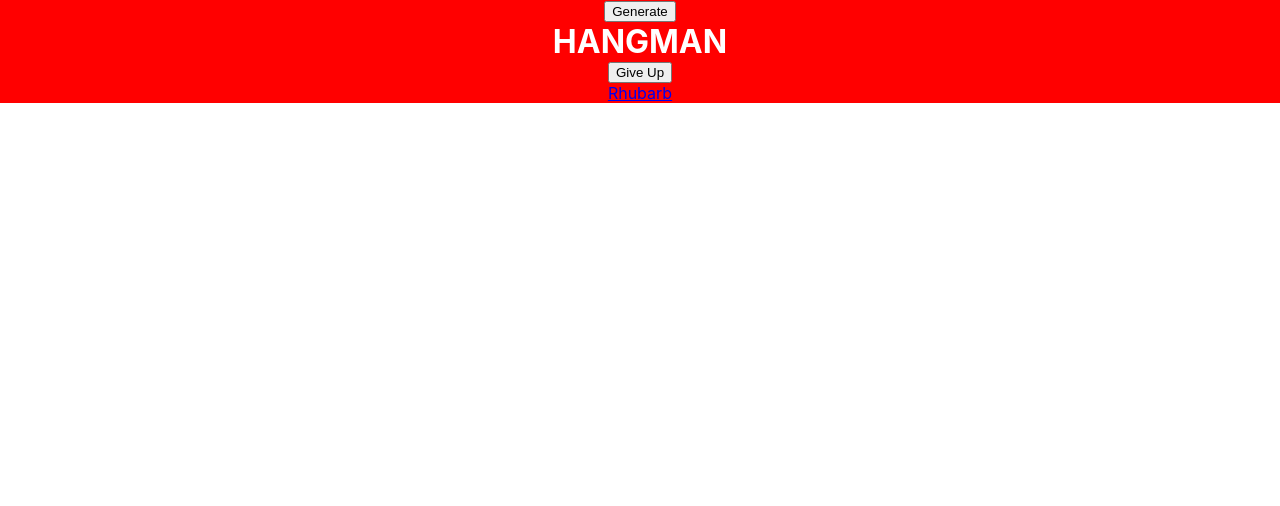
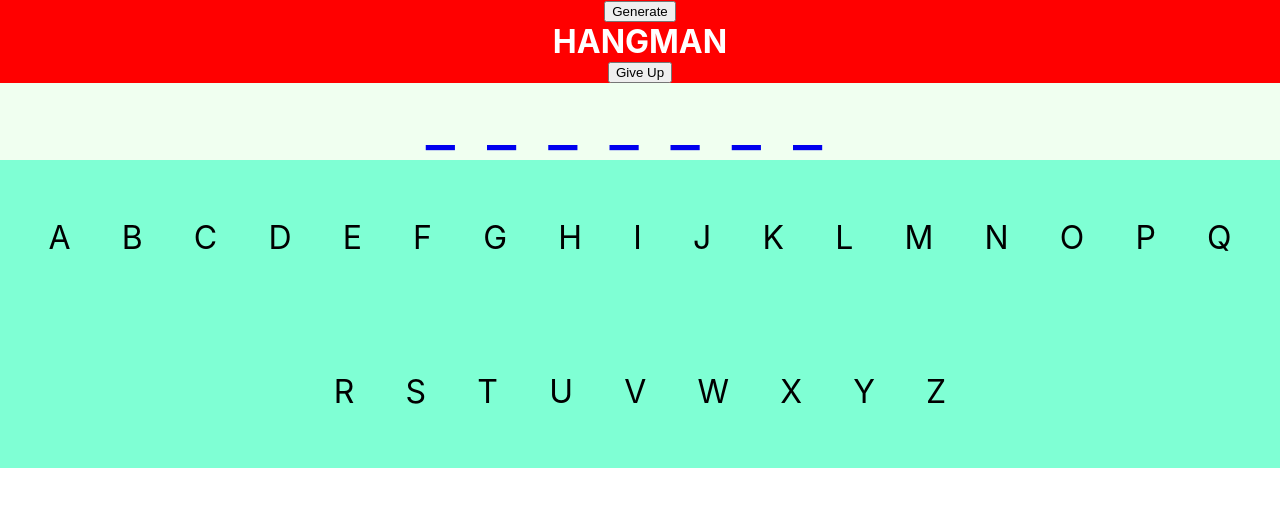
Before and after one commit to wakandacat/HangmanGameUpdated, a React (Create React App) app: page / in a window 1280 px wide. Shown: the top 506 px of the page. Built offline with nearby package versions, Linux system fonts and the light colour scheme.

Commit message:
basic alphabet and hide letters

```diff
--- a/src/App.js
+++ b/src/App.js
@@ -1,6 +1,7 @@
 import './App.css';
 import Navbar from './components/Navbar';
 import ToGuess from './components/ToGuess';
+import Alphabet from './components/Alphabet';
 
 function App() {
 
@@ -8,6 +9,7 @@ function App() {
     <div className="App">
       <Navbar/>
       <ToGuess/>
+      <Alphabet/>
     </div>
   );
 }
--- /dev/null
+++ b/src/components/Alphabet.js
@@ -0,0 +1,16 @@
+import GlobalContext from './GlobalContext';
+import '../styles/Alphabet.css'
+
+function Alphabet() {
+
+    const alphabetList = "ABCDEFGHIJKLMNOPQRSTUVWXYZ";
+    const collectionOfLetters = [];
+
+    for(let x=0;x < alphabetList.length;x++){
+        collectionOfLetters.push(<p value={alphabetList[x]} key={alphabetList[x].toString()}>{alphabetList[x]}</p>);
+    }
+
+    return <div id='alpha'>{collectionOfLetters}</div>
+}
+
+export default Alphabet;
--- a/src/components/GlobalProvider.js
+++ b/src/components/GlobalProvider.js
@@ -4,7 +4,8 @@ import GlobalContext from './GlobalContext';
 const GlobalProvider = ({ children }) => {
     const [globalState, setGlobalState] = useState({
       title: "Rhubarb",
-      wikiLink: "https://en.wikipedia.org/wiki/Rhubarb"
+      wikiLink: "https://en.wikipedia.org/wiki/Rhubarb",
+      guessedLetters: "",
     });
 
     return (
--- a/src/components/Navbar.js
+++ b/src/components/Navbar.js
@@ -1,4 +1,4 @@
-import '../styles/Navbar.module.css'
+import '../styles/Navbar.css'
 import Button from './Button';
 import React, { useContext } from 'react';
 import GlobalContext from './GlobalContext';
@@ -34,7 +34,7 @@ function Navbar() {
     };
 
     return (
-        <div>
+        <div id='nav'>
             <Button onClick={generateNew} label="Generate" />
             <h2>HANGMAN</h2>
             <Button onClick={giveUp} label="Give Up" />
--- a/src/components/ToGuess.js
+++ b/src/components/ToGuess.js
@@ -1,9 +1,26 @@
 import React, { useContext } from 'react';
 import GlobalContext from './GlobalContext';
+import '../styles/ToGuess.css'
 
 const ToGuess = () => {
+
     const { globalState } = useContext(GlobalContext);
-    return <span><a href={globalState.wikiLink} target="_blank">{globalState.title}</a></span>;
+    console.log(globalState.title);
+
+    //get the current title to guess
+    let titleString = "";
+
+    //manipulate it to display it
+    for(let x=0;x<globalState.title.length;x++){
+        //if the current char is a letter then hide it
+        if((/[a-zA-Z]/).test(globalState.title[x])){
+            titleString = titleString + "_";
+        } else { //if current char is not a letter then show it
+            titleString = titleString + globalState.title[x];
+        }
+    }
+
+    return <div id='guessingContainer'><a href={globalState.wikiLink} target="_blank">{titleString}</a></div>;
 }
 
 export default ToGuess;
--- /dev/null
+++ b/src/styles/Alphabet.css
@@ -0,0 +1,11 @@
+#alpha {
+    background-color: aquamarine;
+    display: flex;
+    flex-wrap: wrap;
+    justify-content: center;
+}
+
+p {
+    font-size: 2em;
+    padding: 2%;
+}
--- a/src/styles/Navbar.module.css
+++ b/src/styles/Navbar.css
@@ -1,4 +1,4 @@
-div {
+#nav {
     background-color: red;
     color: white;
 }
--- /dev/null
+++ b/src/styles/ToGuess.css
@@ -0,0 +1,13 @@
+#guessingContainer {
+    background-color: honeydew;
+    width: 90%;
+    padding-left: 5%;
+    padding-right: 5%;
+}
+
+a {
+    font-size: 4em;
+    letter-spacing: 0.5em;
+    text-decoration: none;
+    word-wrap: break-word;
+}
```
